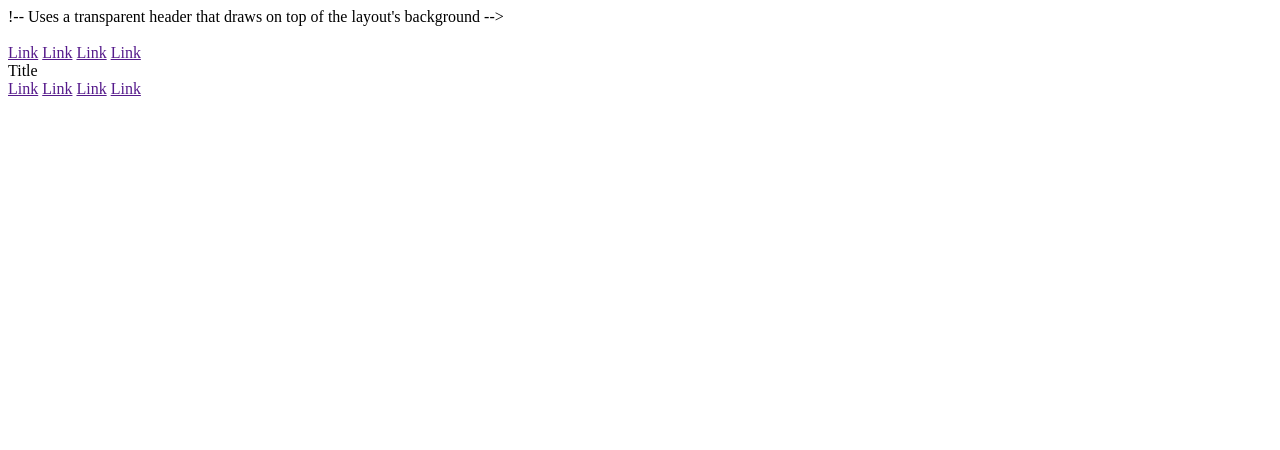
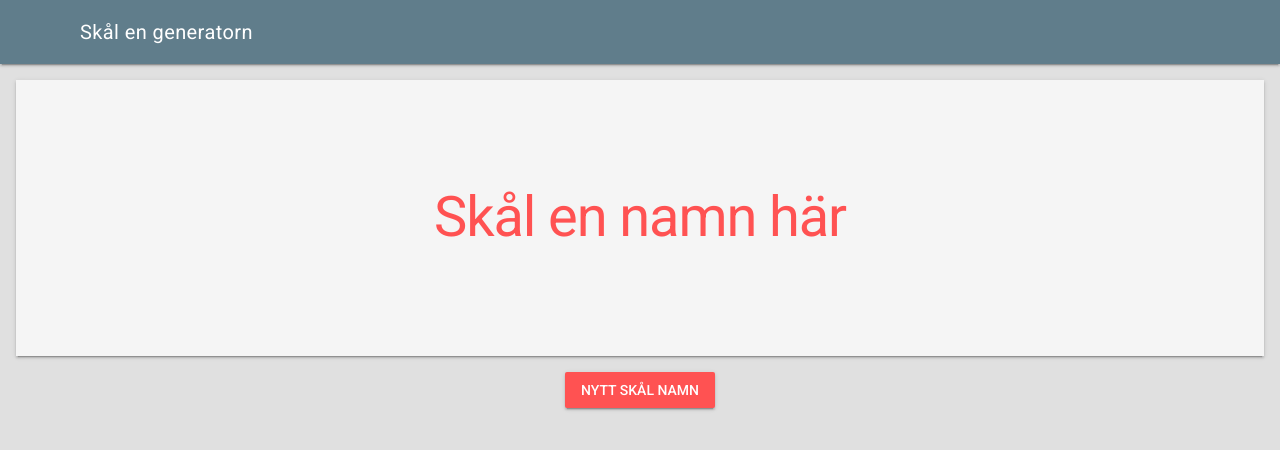
Before and after one commit to elindgren/kodbois, a website: page index.html in a window 1280 px wide. Drawn offline with nearby package versions, Linux system fonts and the light colour scheme.

Commit message:
add layout

```diff
--- a/index.html
+++ b/index.html
@@ -1,53 +1,55 @@
 <!DOCTYPE html>
 
 <html>
-
 <head>
-
-!-- Uses a transparent header that draws on top of the layout's background -->
-<style>
-.demo-layout-transparent {
-  background: url('../assets/demos/transparent.jpg') center / cover;
-}
-.demo-layout-transparent .mdl-layout__header,
-.demo-layout-transparent .mdl-layout__drawer-button {
-  /* This background is dark, so we set text to white. Use 87% black instead if
-     your background is light. */
-  color: white;
-}
-</style>
-
+  <link rel="stylesheet" href="https://fonts.googleapis.com/icon?family=Material+Icons">
+  <link rel="stylesheet" href="https://code.getmdl.io/1.3.0/material.blue_grey-red.min.css" />
+  <link rel="stylesheet" href="http://fonts.googleapis.com/css?family=Roboto:300,400,500,700" type="text/css">
+  <script defer src="https://code.getmdl.io/1.3.0/material.min.js"></script>
 </head>
 <body>
-
-<div class="demo-layout-transparent mdl-layout mdl-js-layout">
-  <header class="mdl-layout__header mdl-layout__header--transparent">
+<script>
+  function generateBowlName(){
+      fetch('/test').then(function(response) {
+          // The response is a Response instance.
+          // You parse the data into a useable format using `.json()`
+          return response.text();
+      }).then(function(data) {
+          // `data` is the parsed version of the JSON returned from the above endpoint.
+          console.log(data);  // { "userId": 1, "id": 1, "title": "...", "body": "..." }
+          document.getElementById("nameBox").innerHTML = data;
+      });
+  }
+</script>
+<!-- Always shows a header, even in smaller screens. -->
+<div class="mdl-layout mdl-js-layout mdl-layout--fixed-header">
+  <header class="mdl-layout__header">
     <div class="mdl-layout__header-row">
       <!-- Title -->
-      <span class="mdl-layout-title">Title</span>
+      <span class="mdl-layout-title">Skål en generatorn</span>
       <!-- Add spacer, to align navigation to the right -->
       <div class="mdl-layout-spacer"></div>
-      <!-- Navigation -->
-      <nav class="mdl-navigation">
-        <a class="mdl-navigation__link" href="">Link</a>
-        <a class="mdl-navigation__link" href="">Link</a>
-        <a class="mdl-navigation__link" href="">Link</a>
-        <a class="mdl-navigation__link" href="">Link</a>
-      </nav>
     </div>
   </header>
-  <div class="mdl-layout__drawer">
-    <span class="mdl-layout-title">Title</span>
-    <nav class="mdl-navigation">
-      <a class="mdl-navigation__link" href="">Link</a>
-      <a class="mdl-navigation__link" href="">Link</a>
-      <a class="mdl-navigation__link" href="">Link</a>
-      <a class="mdl-navigation__link" href="">Link</a>
-    </nav>
-  </div>
-  <main class="mdl-layout__content">
+  <main class="mdl-layout__content mdl-color--grey-300" >
+    <div class="page-content">
+      <div class="mdl-grid">
+        <div class="mdl-cell mdl-cell--12-col">
+          <div class="mdl-shadow--2dp mdl-color--grey-100" style="text-align: center; margin: auto; padding: 100px">
+            <h1 class="mdl-display-4 mdl-color-text--accent" id="nameBox" style="margin: auto;">Skål en namn här</h1>
+          </div>
+        </div>
+        <div class="mdl-cell mdl-cell--12-col" style="text-align: center">
+          <button class="mdl-button mdl-js-button mdl-button--raised mdl-js-ripple-effect mdl-button--accent" onclick="generateBowlName()">
+            Nytt skål namn
+          </button>
+        </div>
+      </div>
+    </div>
+
   </main>
 </div>
+
 
 </body>
 
```
Also changed, not shown: din-mamma-skamt.jpg (added).
